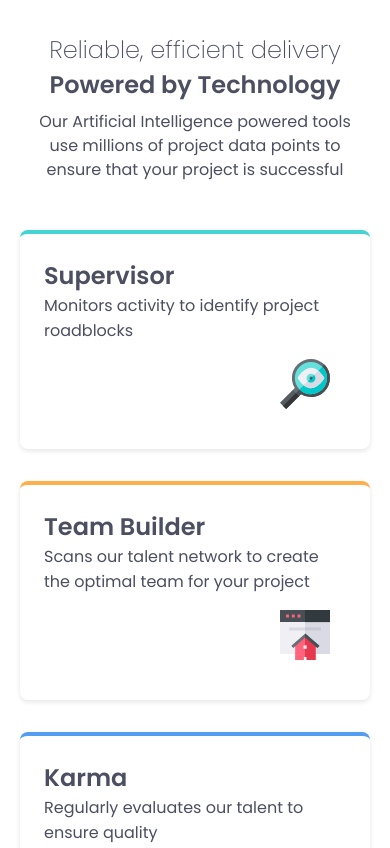
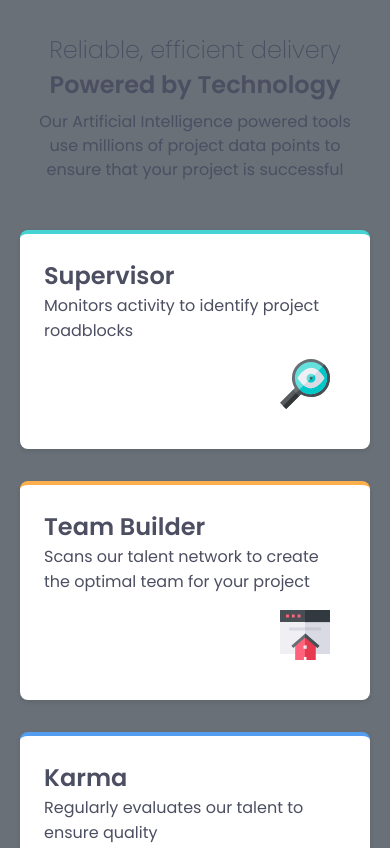
Before and after one commit to adeeb-peerboccus/four-card-feature-section-master, a plain HTML site: page index.html in a window 390 px wide. Shown: the top 848 px of the page. Drawn offline with Linux system fonts and the light colour scheme.

```diff
--- a/style.css
+++ b/style.css
@@ -10,7 +10,7 @@ body {
   justify-content: center;   /* vertically center */
   align-items: center;       /* horizontally center */
   font-family: poppins, sans-serif;
-  background-color: hsl(0, 0%, 100%);
+  background-color: hsl(212, 6%, 44%);
   color: hsl(234, 12%, 34%);
 }
 
```
